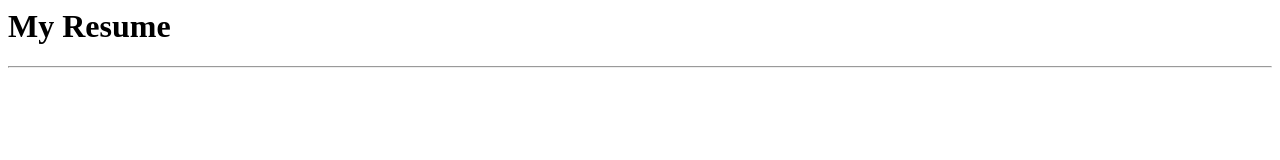
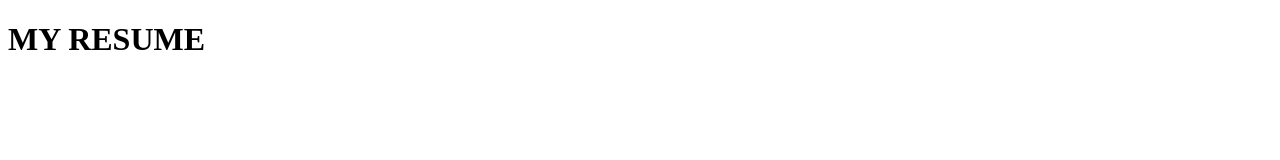
Before and after one commit to webtn1904/resume, a plain HTML site: page index.html in a window 1280 px wide. Drawn offline with Linux system fonts and the light colour scheme.

Commit message:
Modify index.html

```diff
--- a/index.html
+++ b/index.html
@@ -1,6 +1,10 @@
-<html>
-  <body>
-    <h1>My Resume</h1>
-    <hr>
-  </body>
+<!doctype html>
+<html lang="en">
+<head>
+	<meta charset="UTF-8">
+	<title></title>
+</head>
+<body>
+	<h1>MY RESUME</h1>
+</body>
 </html>
```
